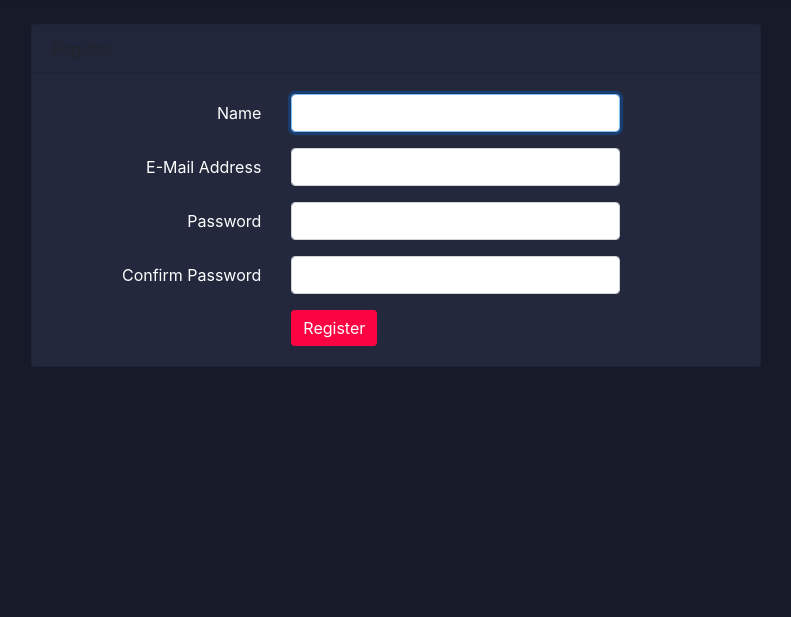
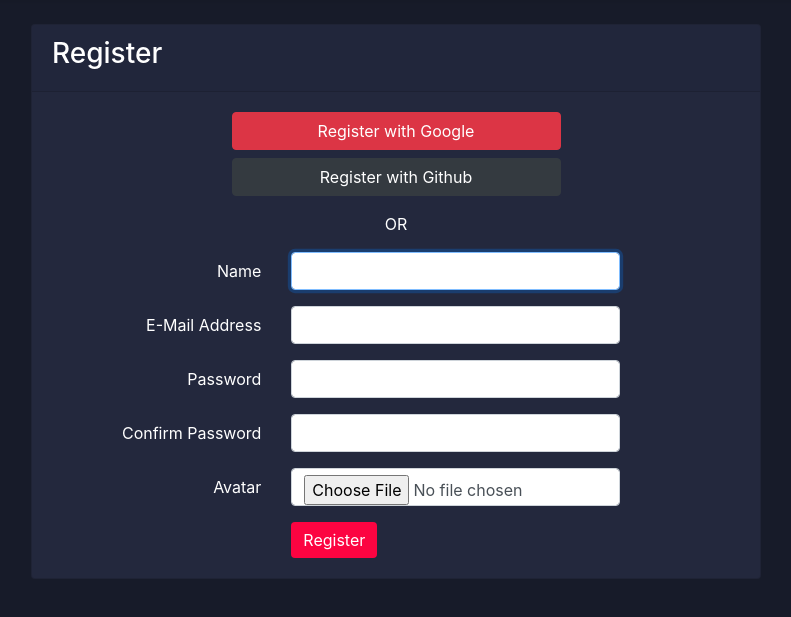
Before and after one commit to talalOthman/SLWA, a Laravel app: page /register in a window 1280 px wide. Shown: the part 56-673 px from the top of the page, without its empty margins (244-1035 px from the left). Run offline with Laravel 8, Linux system fonts and the light colour scheme.

Commit message:
registration module is added

```diff
--- a/SLWA-Talal/app/Http/Controllers/Auth/RegisterController.php
+++ b/SLWA-Talal/app/Http/Controllers/Auth/RegisterController.php
@@ -1,6 +1,7 @@
 <?php
 
 namespace App\Http\Controllers\Auth;
+
 
 use App\Http\Controllers\Controller;
 use App\Providers\RouteServiceProvider;
@@ -8,6 +9,7 @@
 use Illuminate\Foundation\Auth\RegistersUsers;
 use Illuminate\Support\Facades\Hash;
 use Illuminate\Support\Facades\Validator;
+use Laravel\Socialite\Facades\Socialite;
 
 class RegisterController extends Controller
 {
@@ -64,10 +66,63 @@
      */
     protected function create(array $data)
     {
-        return User::create([
-            'name' => $data['name'],
-            'email' => $data['email'],
-            'password' => Hash::make($data['password']),
-        ]);
+
+        $avatar = $data['avatar'];
+        $extension = $avatar->getClientOriginalExtension();
+        $avatar_name  = time() . '.' . $extension;
+        $avatar->move(base_path('public/images/avatars/'), $avatar_name);
+
+        $user = new User();
+            $user->name = $data['name'];
+            $user->email = $data['email'];
+            $user->password = Hash::make($data['password']);
+            $user->avatar = $avatar_name;
+            $user->save();
+
+            return $user;
+
+
+
     }
+
+    // Google register
+    public function redirectToGoogle()
+    {
+        return Socialite::driver('google')->redirect();
+    }
+
+    // Google call back
+    public function handleGoogleCallback()
+    {
+        $user = Socialite::driver('google')->stateless()->user();
+
+        $this->_RegisterUser($user);
+
+        //returning home after login
+        return redirect()->route('home');
+    }
+
+
+
+
+     // Github register
+     public function redirectToGithub()
+     {
+         return Socialite::driver('github')->redirect();
+     }
+
+     // Github call back
+     public function handleGithubCallback()
+     {
+         $user = Socialite::driver('github')->user();
+
+         $this->_RegisterUser($user);
+
+         //returning home after login
+         return redirect()->route('home');
+     }
+
+
+
+
 }
--- a/SLWA-Talal/app/Models/User.php
+++ b/SLWA-Talal/app/Models/User.php
@@ -20,6 +20,7 @@
         'name',
         'email',
         'password',
+        'avatar',
     ];
 
     /**
--- a/SLWA-Talal/config/filesystems.php
+++ b/SLWA-Talal/config/filesystems.php
@@ -45,7 +45,7 @@
 
         'local' => [
             'driver' => 'local',
-            'root' => storage_path('app'),
+            'root' => public_path(),
         ],
 
         'public' => [
--- a/SLWA-Talal/resources/views/auth/register.blade.php
+++ b/SLWA-Talal/resources/views/auth/register.blade.php
@@ -6,11 +6,22 @@
     <div class="row justify-content-center">
         <div class="col-md-8">
             <div class="card">
-                <div class="card-header">{{ __('Register') }}</div>
+                <div class="card-header"><h3>Register</h3></div>
 
                 <div class="card-body">
-                    <form method="POST" action="{{ route('register') }}">
+                    <form method="POST" action="{{ route('register') }}" enctype="multipart/form-data">
                         @csrf
+
+                        <div class="form-group row">
+                            <div class="col-md-6 offset-md-3">
+                            <a href="{{ route('register.google')}}" class="btn btn-danger btn-block">Register with Google</a>
+
+                            <a href="{{ route('register.github')}}" class="btn btn-dark btn-block">Register with Github</a>
+                            </div>
+                        </div>
+
+                        <p style="text-align: center">OR</p>
+
 
                         <div class="form-group row">
                             <label for="name" class="col-md-4 col-form-label text-md-right">{{ __('Name') }}</label>
@@ -62,6 +73,14 @@
                             </div>
                         </div>
 
+                        <div class="form-group row">
+                            <label for="avatar" class="col-md-4 col-form-label text-md-right">{{ __('Avatar') }}</label>
+
+                            <div class="col-md-6">
+                                <input id="avatar" type="file" class="form-control" name="avatar">
+                            </div>
+                        </div>
+
                         <div class="form-group row mb-0">
                             <div class="col-md-6 offset-md-4">
                                 <button type="submit" class="btn btn-primary">
--- a/SLWA-Talal/resources/views/layouts/app.blade.php
+++ b/SLWA-Talal/resources/views/layouts/app.blade.php
@@ -122,7 +122,13 @@
                         @else
                             <li class="nav-item dropdown">
 
-                                <img src="{{ Auth::user()->avatar }}" alt="{{ Auth::user()->name}}" style="border: 1px solid #cccccc; border-radius: 5px; width: 39px; height: auto; float:left; margin-right: 7px;">
+                                @if (Auth::user()->provider_id == null)
+                                <img src="images/avatars/{{Auth::user()->avatar}}" alt="{{ Auth::user()->name}}" style="border: 1px solid #cccccc; border-radius: 5px; width: 39px; height: auto; float:left; margin-right: 7px;">
+
+                                @else
+                                <img src={{Auth::user()->avatar}} alt="{{ Auth::user()->name}}" style="border: 1px solid #cccccc; border-radius: 5px; width: 39px; height: auto; float:left; margin-right: 7px;">
+
+                                @endif
 
                                 <a id="navbarDropdown" class="nav-link dropdown-toggle" href="#" role="button" data-toggle="dropdown" aria-haspopup="true" aria-expanded="false" v-pre>
                                     {{ Auth::user()->name }}
--- a/SLWA-Talal/routes/web.php
+++ b/SLWA-Talal/routes/web.php
@@ -3,6 +3,7 @@
 use Illuminate\Support\Facades\Route;
 use App\Http\Controllers\HomeController;
 use App\Http\Controllers\Auth\LoginController;
+use App\Http\Controllers\Auth\RegisterController;
 
 /*
 |--------------------------------------------------------------------------
@@ -33,10 +34,20 @@
 Route::get('login/google', [LoginController::class, 'redirectToGoogle'])->name('login.google');
 Route::get('login/google/callback', [LoginController::class, 'handleGoogleCallback']);
 
-// For facebook login
-Route::get('login/facebook', [LoginController::class, 'redirectToFacebook'])->name('login.facebook');
-Route::get('login/facebook/callback', [LoginController::class, 'handleFacebookCallback']);
+
 
 // For github login
 Route::get('login/github', [LoginController::class, 'redirectToGithub'])->name('login.github');
 Route::get('login/github/callback', [LoginController::class, 'handleGithubCallback']);
+
+
+
+// For google register
+Route::get('register/google', [RegisterController::class, 'redirectToGoogle'])->name('register.google');
+Route::get('register/google/callback', [RegisterController::class, 'handleGoogleCallback']);
+
+
+
+// For github register
+Route::get('register/github', [RegisterController::class, 'redirectToGithub'])->name('register.github');
+Route::get('register/github/callback', [RegisterController::class, 'handleGithubCallback']);
```
Also changed, not shown: SLWA-Talal/app/Http/Controllers/Auth/LoginController.php (+5 -4 lines), SLWA-Talal/database/migrations/2014_10_12_100000_create_password_resets_table.php (deleted), SLWA-Talal/database/migrations/2019_08_19_000000_create_failed_jobs_table.php (deleted), SLWA-Talal/public/images/avatars/1609902645.jpg (added), SLWA-Talal/public/images/avatars/1610236169.jpg (added), SLWA-Talal/public/images/avatars/1610236408.jpg (added), SLWA-Talal/public/images/avatars/1610236654.jpg (added), SLWA-Talal/public/images/avatars/1610237055.PNG (added), SLWA-Talal/public/images/avatars/1610237211.jpg (added), SLWA-Talal/public/images/avatars/1610237434.jpg (added), SLWA-Talal/public/images/avatars/1610237592.jpg (added), package-lock.json (added).
